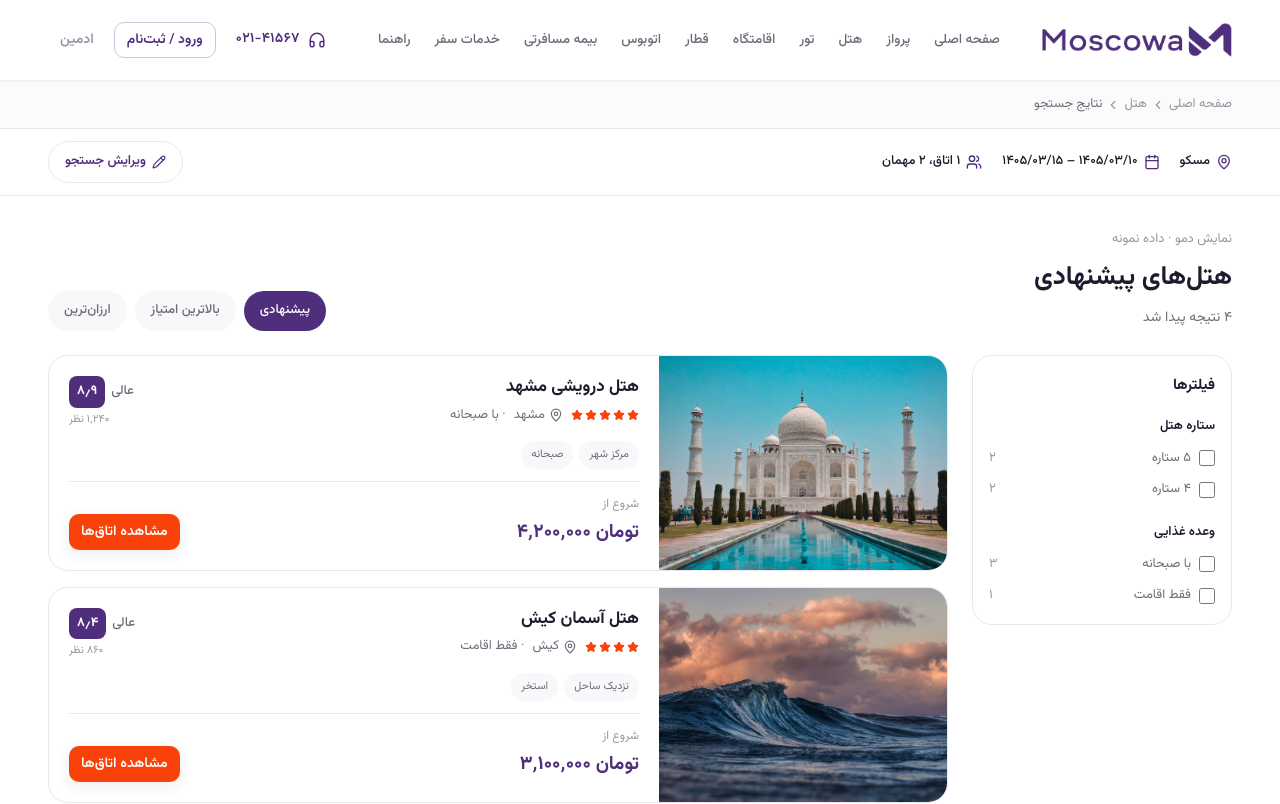
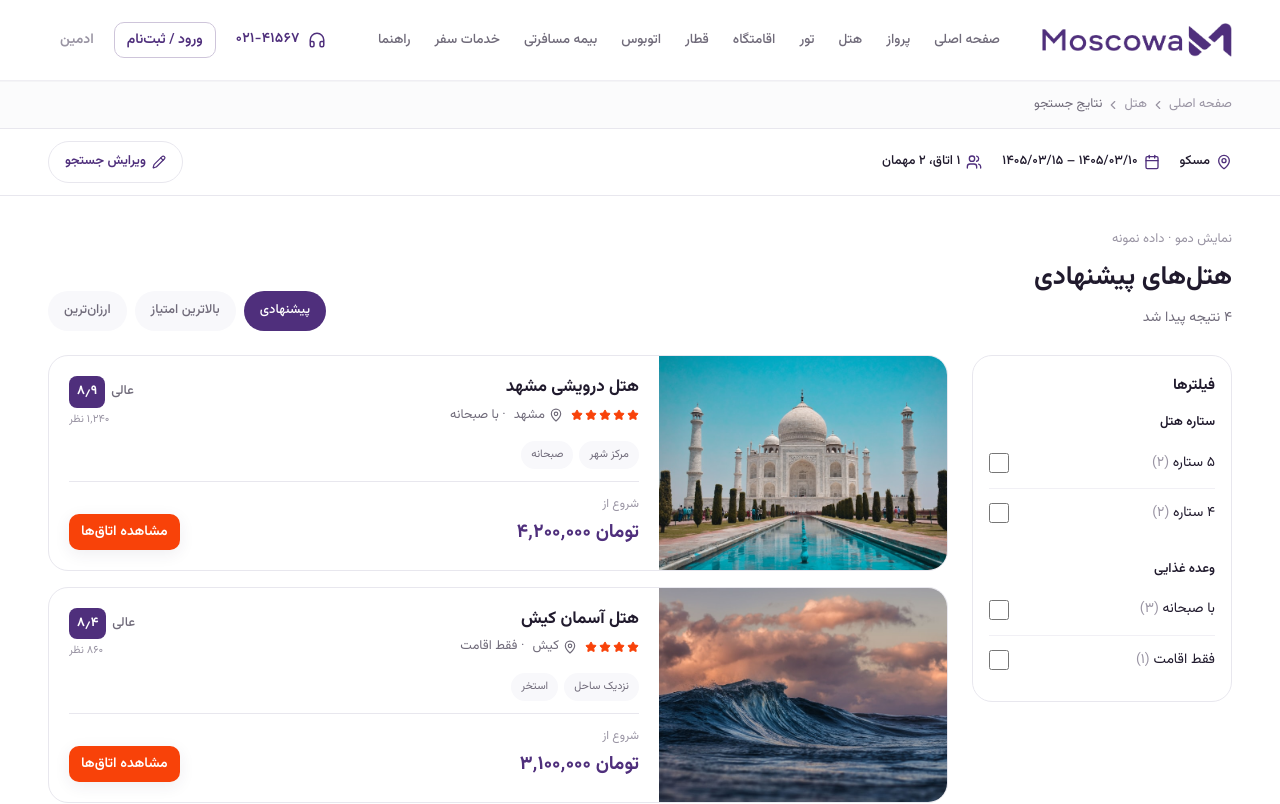
Before and after one commit to niratraining/moscowa, a Next.js app: page /search/1 in a window 1280 px wide. Shown: the top 804 px of the page. Built offline with nearby package versions, Linux system fonts and the light colour scheme.

Commit message:
Add files via upload

```diff
--- a/src/components/demo/ResultsShell.tsx
+++ b/src/components/demo/ResultsShell.tsx
@@ -1,6 +1,8 @@
 "use client";
 
 import { ReactNode, useState } from "react";
+import { SlidersHorizontal } from "lucide-react";
+import { FieldOverlay } from "@/components/search/FieldOverlay";
 import { cn } from "@/lib/utils";
 
 export interface FilterGroup {
@@ -20,6 +22,35 @@ interface ResultsShellProps {
   eyebrow?: string;
 }
 
+function FilterRow({
+  label,
+  count,
+  checked,
+  onChange,
+}: {
+  label: string;
+  count?: number;
+  checked: boolean;
+  onChange: () => void;
+}) {
+  return (
+    <label className="flex min-h-11 cursor-pointer items-center justify-between gap-3 border-b border-moscowa-border/60 py-3 text-[14px] text-moscowa-text last:border-0">
+      <span>
+        {label}
+        {typeof count === "number" && (
+          <span className="text-moscowa-text-muted"> ({count.toLocaleString("fa-IR")})</span>
+        )}
+      </span>
+      <input
+        type="checkbox"
+        checked={checked}
+        onChange={onChange}
+        className="h-5 w-5 shrink-0 rounded border-moscowa-border text-moscowa-purple focus:ring-moscowa-purple"
+      />
+    </label>
+  );
+}
+
 export function ResultsShell({
   title,
   resultCount,
@@ -33,6 +64,12 @@ export function ResultsShell({
   const [activeFilters, setActiveFilters] = useState<Record<string, string[]>>(
     {},
   );
+  const [filtersOpen, setFiltersOpen] = useState(false);
+
+  const activeCount = Object.values(activeFilters).reduce(
+    (sum, ids) => sum + ids.length,
+    0,
+  );
 
   function toggleFilter(groupId: string, optionId: string) {
     setActiveFilters((prev) => {
@@ -43,6 +80,29 @@ export function ResultsShell({
       return { ...prev, [groupId]: next };
     });
   }
+
+  const filterGroupList = (
+    <div className="space-y-5">
+      {filterGroups.map((group) => (
+        <div key={group.id}>
+          <p className="mb-1 text-[13px] font-semibold text-moscowa-text">
+            {group.title}
+          </p>
+          <div>
+            {group.options.map((option) => (
+              <FilterRow
+                key={option.id}
+                label={option.label}
+                count={option.count}
+                checked={(activeFilters[group.id] ?? []).includes(option.id)}
+                onChange={() => toggleFilter(group.id, option.id)}
+              />
+            ))}
+          </div>
+        </div>
+      ))}
+    </div>
+  );
 
   return (
     <section className="container-page section-spacing !pt-8">
@@ -56,7 +116,22 @@ export function ResultsShell({
             {resultCount.toLocaleString("fa-IR")} نتیجه پیدا شد
           </p>
         </div>
-        <div className="flex flex-wrap gap-2">
+        <div className="flex flex-wrap items-center gap-2">
+          {filterGroups.length > 0 && (
+            <button
+              type="button"
+              onClick={() => setFiltersOpen(true)}
+              className="inline-flex h-10 items-center gap-1.5 rounded-full border border-moscowa-border px-4 text-[13px] font-medium text-moscowa-text transition-colors hover:bg-moscowa-bg-secondary lg:hidden"
+            >
+              <SlidersHorizontal className="h-3.5 w-3.5" />
+              فیلترها
+              {activeCount > 0 && (
+                <span className="inline-flex h-5 min-w-5 items-center justify-center rounded-full bg-moscowa-purple px-1 text-[11px] font-bold text-white">
+                  {activeCount.toLocaleString("fa-IR")}
+                </span>
+              )}
+            </button>
+          )}
           {sortOptions.map((option) => (
             <button
               key={option.id}
@@ -76,48 +151,43 @@ export function ResultsShell({
       </div>
 
       <div className="grid gap-6 lg:grid-cols-[260px_minmax(0,1fr)]">
-        <aside className="h-fit rounded-[20px] border border-moscowa-border bg-white p-4 lg:sticky lg:top-28">
-          <p className="mb-4 text-[15px] font-bold text-moscowa-text">فیلترها</p>
-          <div className="space-y-5">
-            {filterGroups.map((group) => (
-              <div key={group.id}>
-                <p className="mb-2 text-[13px] font-semibold text-moscowa-text">
-                  {group.title}
-                </p>
-                <ul className="space-y-2">
-                  {group.options.map((option) => {
-                    const checked = (activeFilters[group.id] ?? []).includes(
-                      option.id,
-                    );
-                    return (
-                      <li key={option.id}>
-                        <label className="flex cursor-pointer items-center justify-between gap-2 text-[13px] text-moscowa-text-secondary">
-                          <span className="inline-flex items-center gap-2">
-                            <input
-                              type="checkbox"
-                              checked={checked}
-                              onChange={() => toggleFilter(group.id, option.id)}
-                              className="h-4 w-4 rounded border-moscowa-border text-moscowa-purple focus:ring-moscowa-purple"
-                            />
-                            {option.label}
-                          </span>
-                          {typeof option.count === "number" ? (
-                            <span className="text-moscowa-text-muted">
-                              {option.count.toLocaleString("fa-IR")}
-                            </span>
-                          ) : null}
-                        </label>
-                      </li>
-                    );
-                  })}
-                </ul>
-              </div>
-            ))}
-          </div>
-        </aside>
+        {filterGroups.length > 0 && (
+          <aside className="hidden h-fit rounded-[20px] border border-moscowa-border bg-white p-4 lg:sticky lg:top-28 lg:block">
+            <p className="mb-3 text-[15px] font-bold text-moscowa-text">فیلترها</p>
+            {filterGroupList}
+          </aside>
+        )}
 
         <div className="space-y-4">{children}</div>
       </div>
+
+      {filterGroups.length > 0 && (
+        <FieldOverlay
+          open={filtersOpen}
+          onOpenChange={setFiltersOpen}
+          title="فیلتر بر اساس"
+          footer={
+            <div className="flex items-center justify-between gap-3">
+              <button
+                type="button"
+                onClick={() => setActiveFilters({})}
+                className="text-[13px] font-semibold text-moscowa-purple"
+              >
+                بازنشانی
+              </button>
+              <button
+                type="button"
+                onClick={() => setFiltersOpen(false)}
+                className="h-11 flex-1 rounded-xl bg-moscowa-purple px-5 text-[14px] font-bold text-white"
+              >
+                نمایش {resultCount.toLocaleString("fa-IR")} نتیجه
+              </button>
+            </div>
+          }
+        >
+          {filterGroupList}
+        </FieldOverlay>
+      )}
     </section>
   );
 }
```
